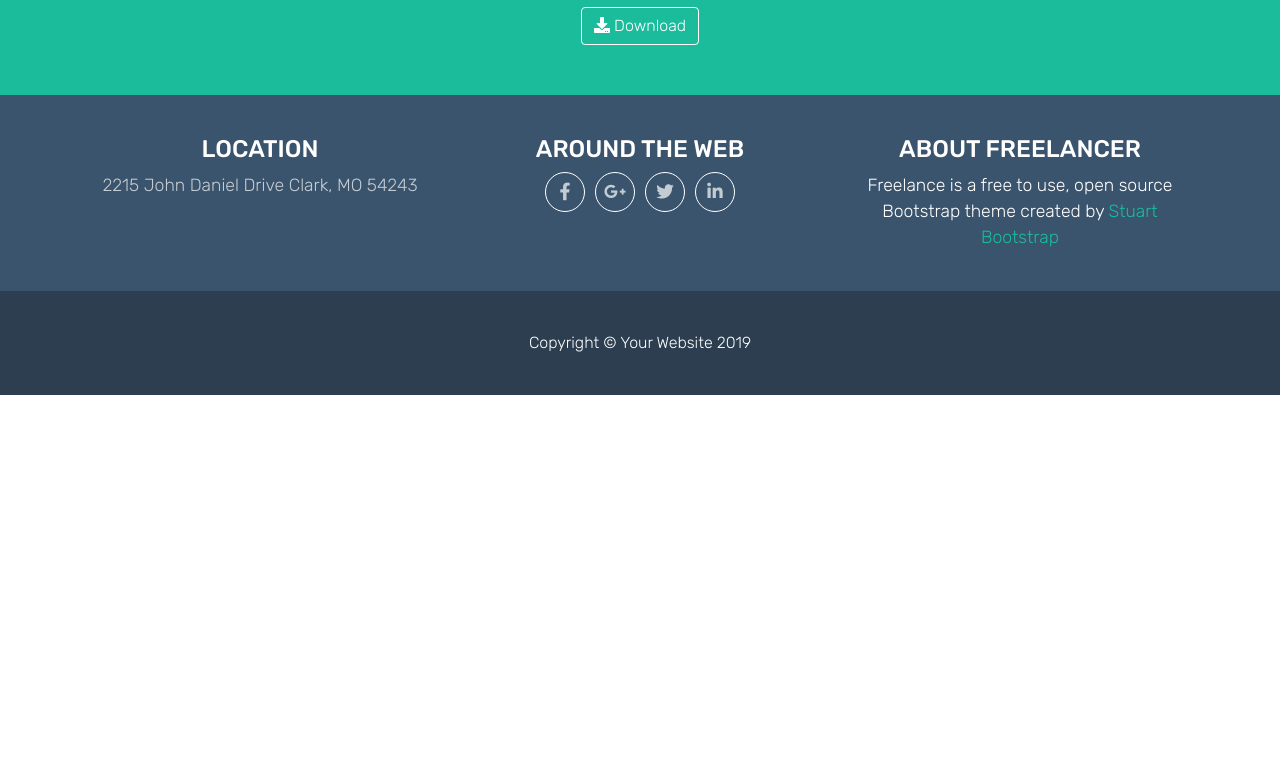
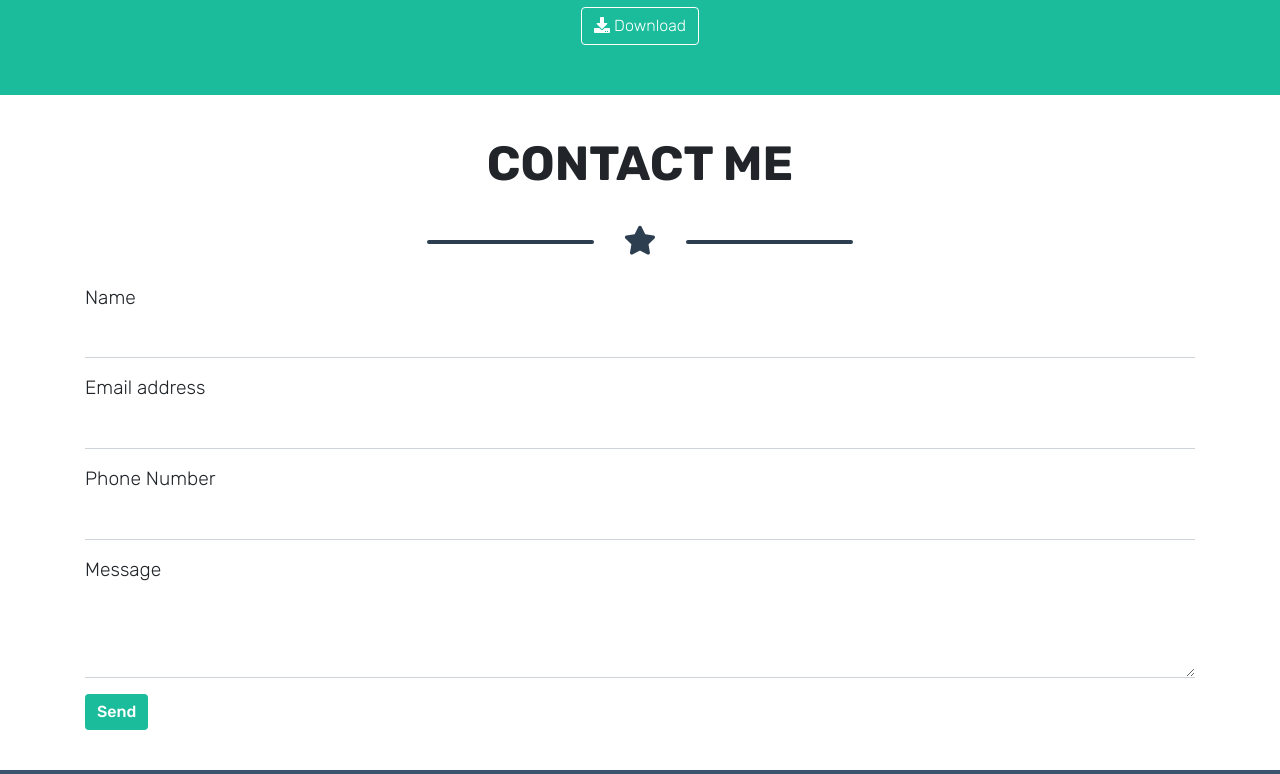
Before and after one commit to banjug/html-css-bootstrap-freelancer, a plain HTML site: page index.html in a window 1280 px wide. Shown: the part 1746-2520 px from the top of the page. Before the commit the page ends 2141 px from the top, so only its background shows below. Drawn offline with nearby package versions, Linux system fonts and the light colour scheme.

Commit message:
add contact form

```diff
--- a/css/style.css
+++ b/css/style.css
@@ -20,6 +20,10 @@
 /* fine debug */
 
 @import url('https://fonts.googleapis.com/css2?family=Rubik:wght@300;500;700&display=swap');
+
+html {
+    scroll-behavior: smooth;
+}
 
 body {
     font-family: 'Rubik', Helvetica, Arial, sans-serif;
@@ -153,6 +157,37 @@ main #about .btn-outline-primary:hover {
     background-color: rgba(255, 255, 255, .2);
 }
 
+/* contact me */
+main #contact-form {
+    padding: 40px 0;
+}
+
+main #contact-form .ms-divider-line {
+    background-color: #2c3e50;
+}
+
+main #contact-form .ms-divider-star {
+    color: #2c3e50;
+}
+
+main #contact-form form .form-control {
+    border-top: none;
+    border-left: none;
+    border-right: none;
+    border-radius: 0;
+}
+
+main #contact-form form label {
+    font-weight: 300;
+    font-size: 1.2rem;
+}
+
+main #contact-form form .btn {
+    background-color: #1abc9c;
+    border: none;
+}
+
+
 /* /////////////////////// */
 /* footer */
 footer {
--- a/index.html
+++ b/index.html
@@ -27,13 +27,13 @@
                         <div class="collapse navbar-collapse justify-content-end" id="navbarNav">
                             <ul class="navbar-nav">
                                 <li class="nav-item">
-                                    <a class="nav-link" href="#">PORTFOLIO</a>
+                                    <a class="nav-link" href="#portfolio">PORTFOLIO</a>
                                 </li>
                                 <li class="nav-item">
-                                    <a class="nav-link" href="#">ABOUT</a>
+                                    <a class="nav-link" href="#about">ABOUT</a>
                                 </li>
                                 <li class="nav-item">
-                                    <a class="nav-link" href="#">CONTACT</a>
+                                    <a class="nav-link" href="#contact-form">CONTACT</a>
                                 </li>
                             </ul>
                         </div>
@@ -127,13 +127,44 @@
         </section>
 
         <!-- sezione form contatti -->
-        <section>
+        <section id="contact-form">
             <div class="container-md">
                 <div class="row">
-                    <div class="col"></div>
+                    <div class="col text-center">
+                        <h2>
+                            CONTACT ME
+                        </h2>
+                        <div class="ms-divider">
+                            <div class="ms-divider-line"></div>
+                            <span class="ms-divider-star"><i class="fas fa-star"></i></span>
+                            <div class="ms-divider-line"></div>
+                        </div>
+                    </div>
                 </div>
                 <div class="row">
-                    <div class="col"></div>
+                    <div class="col">
+                        <form>
+                            <div class="mb-3">
+                                <label for="form-name-input" class="form-label">Name</label>
+                                <input type="text" class="form-control" id="form-name-input">
+                            </div>
+                            <div class="mb-3">
+                                <label for="form-email-input" class="form-label">Email address</label>
+                                <input type="email" class="form-control" id="form-email-input">
+                            </div>
+                            <div class="mb-3">
+                                <label for="form-number-input" class="form-label">Phone Number</label>
+                                <input type="tel" class="form-control" id="form-number-input">
+                            </div>
+                            <div class="mb-3">
+                                <label for="form-msg-input" class="form-label">Message</label>
+                                <textarea class="form-control" id="form-msg-input" rows="3"></textarea>
+                            </div>
+
+                            <button type="button" class="btn btn-primary">Send</button>
+                        </form>
+
+                    </div>
                 </div>
             </div>
         </section>
```
